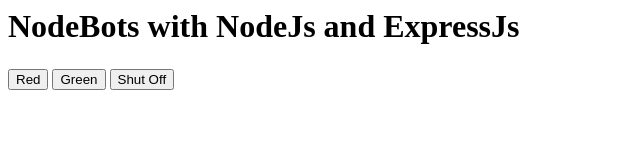
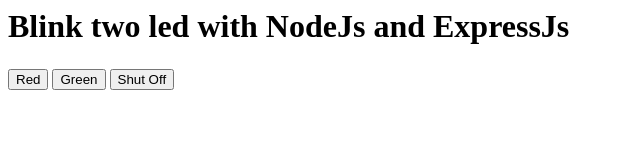
Before and after one commit to dewinjm/ArdunioNodeJs, a website: page BlinkTwoLed/index.html in a window 1280 px wide. Shown: the whole page, without its empty margins (0-640 px from the left). Drawn offline with Linux system fonts and the light colour scheme.

Commit message:
restructure

```diff
--- a/BlinkTwoLed/index.html
+++ b/BlinkTwoLed/index.html
@@ -1,6 +1,6 @@
  <html>
  <head>
- 	<title>NodeBots</title>
+ 	<title>BlinkTwoLed</title>
 	<style>
 		#title{
 			height:40px;
@@ -8,7 +8,7 @@
 	</style>
  </head>
  <body>
- 	<h1 id = "title">NodeBots with NodeJs and ExpressJs</h1>
+ 	<h1 id = "title">Blink two led with NodeJs and ExpressJs</h1>
  	<form>
  		<input TYPE="button" VALUE="Red"
 	        onclick="window.location.href='/red'">
```
Also changed, not shown: BlinkTwoLed/package.json (+8 -4 lines).
